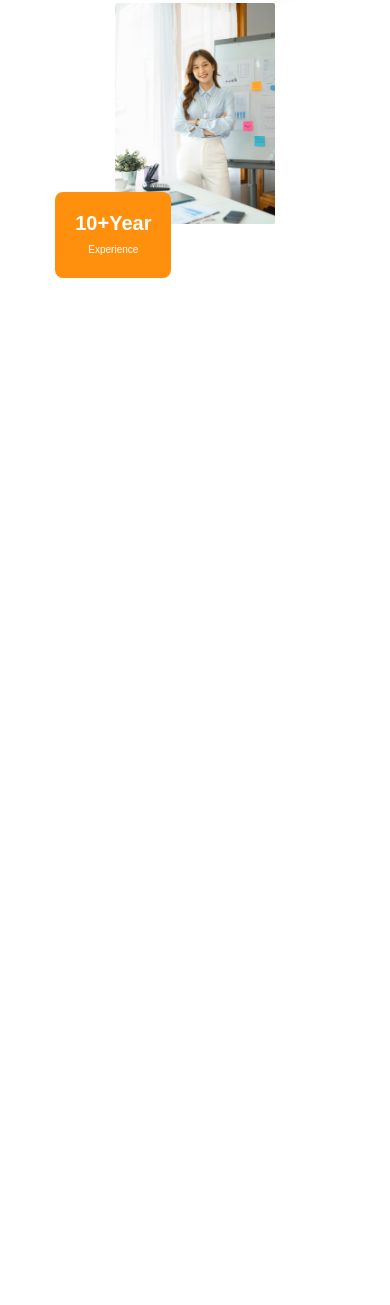
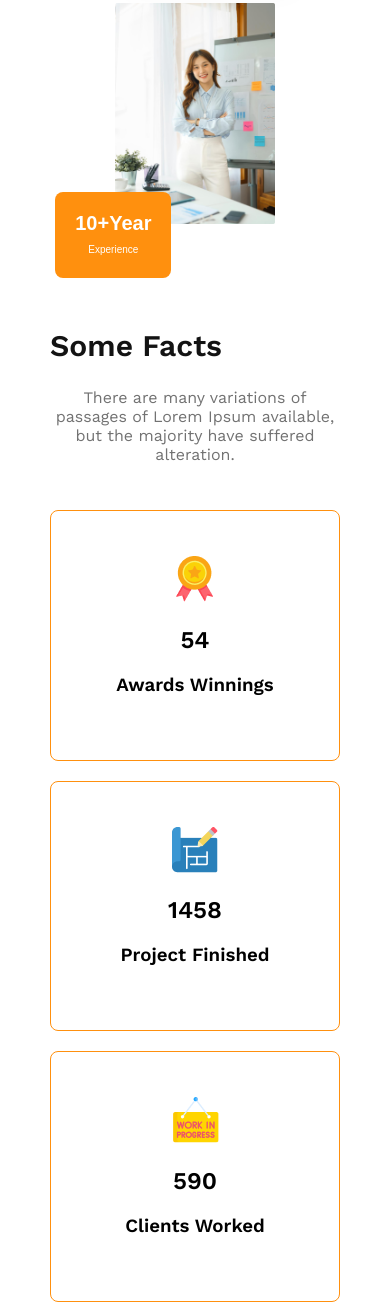
Before and after one commit to Ashik465/g3-architects, a plain HTML site: page index.html in a window 390 px wide. Shown: the part 4530-5835 px from the top of the page. Before the commit the page ends 4858 px from the top, so only its background shows below. Drawn offline with nearby package versions, Linux system fonts and the light colour scheme.

Commit message:
upto-some-fact-responsive

```diff
--- a/index.html
+++ b/index.html
@@ -33,7 +33,7 @@
               Brand New <br />
               Group of Architects
             </h1>
-            <p class="brand-description">
+            <p class="brand-description ">
               There are many variations of passages of Lorem Ipsum available,
               but the majority have suffered alteration in some form, by
               injected humour, or randomized words which don't look even
@@ -149,6 +149,47 @@
           </div>
         </div>
       </section>
+
+
+     <!-- some fact section  -->
+        <section class="some-fact-section-container">
+
+<h1 class="section-title">Some Facts</h1>
+<p class="description wrap center">There are many variations of passages of Lorem Ipsum available, but the majority have suffered alteration.</p>
+
+<div class="some-fact-container">
+
+    <div class="some-fact-item">
+        <img src="images/icons/ribon.png" alt="">
+    <h1 class="number">54</h1>
+    <h3 class="some-fact-item-title">Awards Winnings</h3>
+</div>
+
+<div class="some-fact-item">
+    <img src="images/icons/projects.png" alt="">
+<h1 class="number">1458</h1>
+<h3 class="some-fact-item-title">Project Finished</h3>
+</div>
+
+<div class="some-fact-item">
+    <img src="images/icons/customers.png" alt="">
+<h1 class="number">590</h1>
+<h3 class="some-fact-item-title">Clients Worked</h3>
+</div>
+
+<div class="some-fact-item">
+    <img src="images/icons/email.png" alt="">
+<h1 class="number">22578</h1>
+<h3 class="some-fact-item-title">Email Send</h3>
+</div>
+
+
+
+</div>
+
+
+        </section>
+
     </main>
   </body>
 </html>
--- a/style/style.css
+++ b/style/style.css
@@ -38,8 +38,15 @@ main {
   font-size: 16px;
   color: #727272;
   padding-bottom: 30px;
+
+
 }
 
+.section-title{
+    color: #131313;
+  font-weight: 700;
+  font-size: 45px;
+}
 /* <!-- nav section ------------------------ --> */
 
 .nav {
@@ -230,6 +237,29 @@ main {
   left: -60px;
 }
 
+/* <!-- some fact section  ----------------------> */
+
+.wrap{
+    width: 50%;
+  word-wrap: break-word;
+}
+.some-fact-container{
+    display: flex;
+    justify-content: space-around;
+    margin-bottom: 50px;
+}
+
+.some-fact-item {
+    text-align: center;
+    padding: 45px;
+    border: 1px solid #FF900E;
+border-radius: 8px;
+}
+
+.some-fact-item:hover{
+    transform: rotate(400deg);
+}
+
 /* responsive style ----------------------------------------
 ------------------------------------------------------------ */
 
@@ -263,11 +293,12 @@ main {
   .quick-list-title {
     font-size: 35px;
   }
-  /* <!-- Features section --------- ----------------------------> */
+  /* <!-- Features section responsive --------- ----------------------------> */
 
   .feature-container {
     flex-direction: column;
     align-items: center;
+    margin-bottom: 100px;
   }
   .feature-title {
     font-size: 30px;
@@ -284,4 +315,23 @@ main {
   .feature-item {
     width: 100%;
   }
+
+/* some fact section  responsive */
+
+.section-title{
+    font-size: 30px;
 }
+
+.center{
+    text-align: center;
+    width: 100%;
+}
+
+.some-fact-container{
+    flex-direction: column;
+    row-gap: 20px;
+}
+
+
+
+}
```
